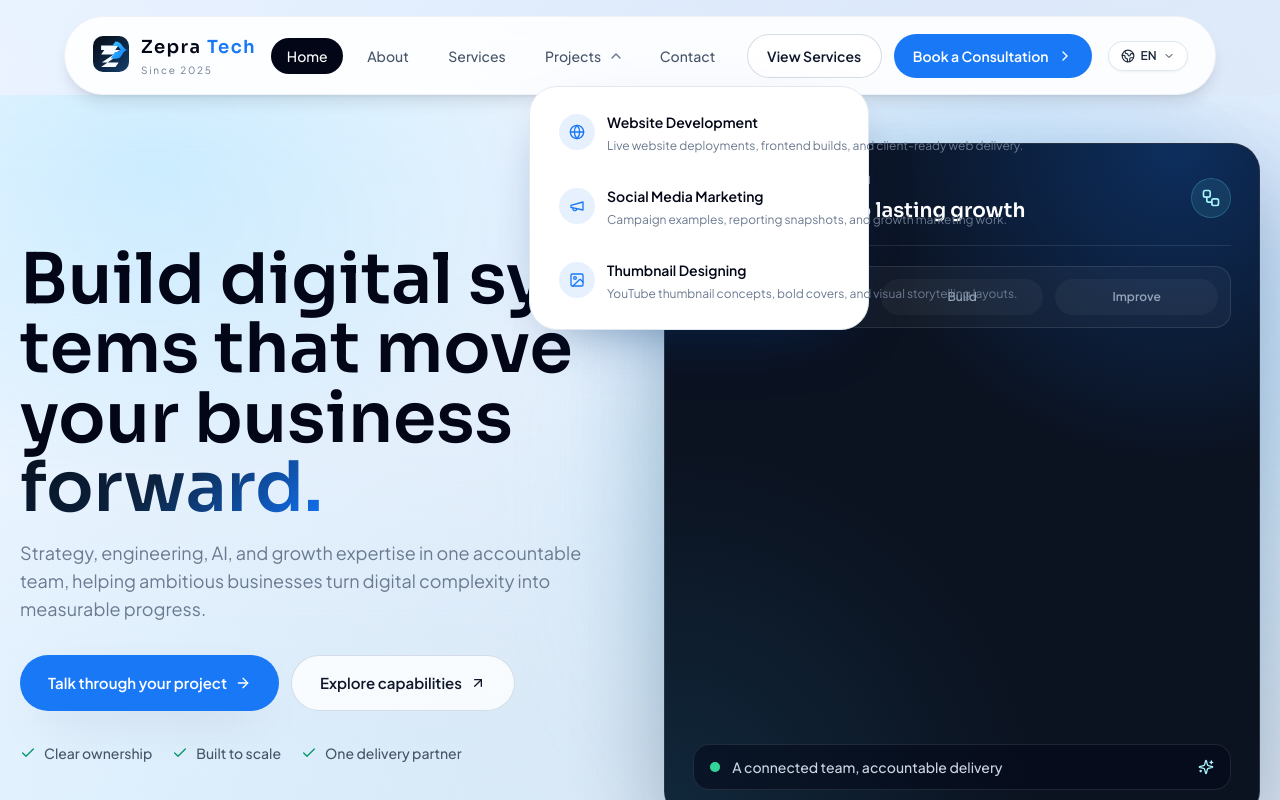
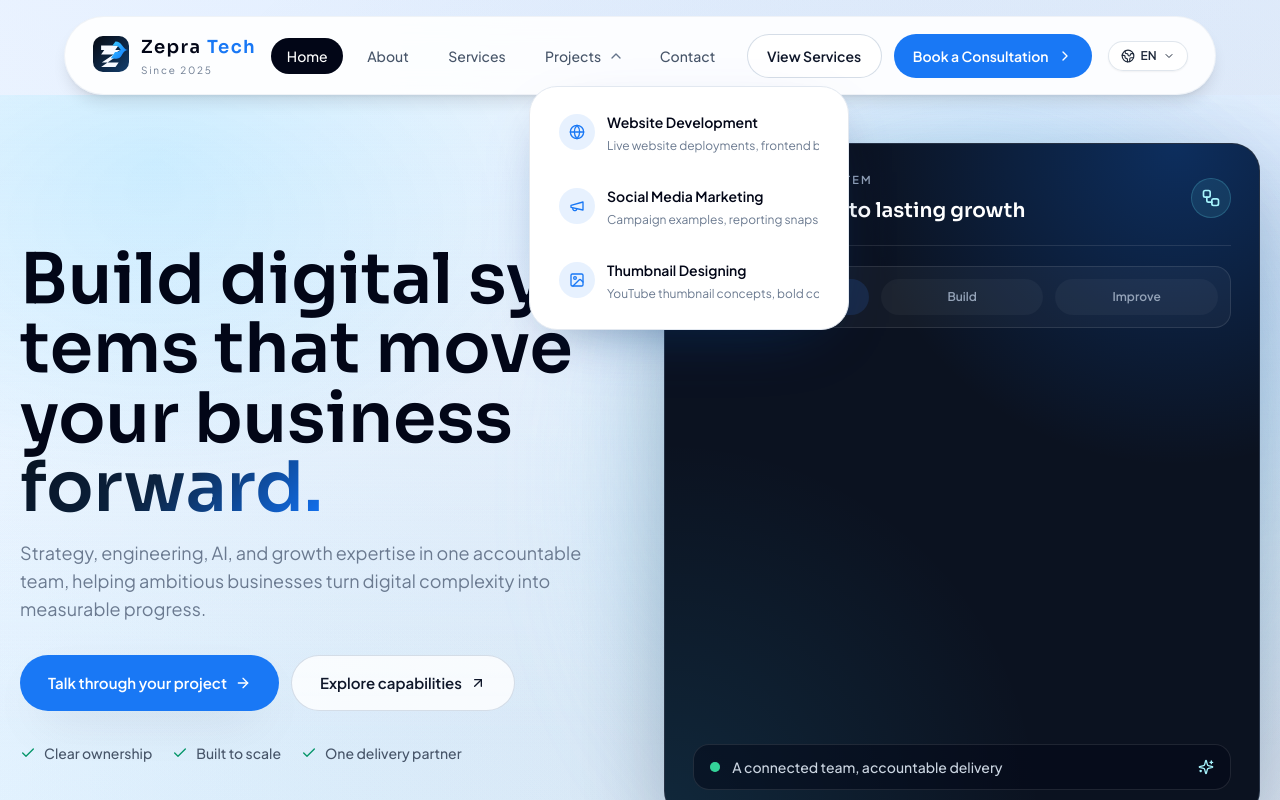
Before and after one commit to mawaisawan2008/test-zepra, a Next.js app: page / in a window 1280 px wide. Both pictures are taken after a click on the button "Projects". Shown: the top 800 px of the page. Built offline with nearby package versions, Linux system fonts and the light colour scheme.

Commit message:
Updated changes

```diff
--- a/components/layout/site-header.jsx
+++ b/components/layout/site-header.jsx
@@ -194,8 +194,8 @@ export function SiteHeader() {
                         isActive ? "text-white" : "text-slate-500",
                       )}
                     />
-                    <div className="invisible absolute left-0 top-full z-30 w-[340px] translate-y-2 pt-3 opacity-0 transition-all duration-200 group-hover:visible group-hover:translate-y-0 group-hover:opacity-100 group-focus-within:visible group-focus-within:translate-y-0 group-focus-within:opacity-100">
-                      <div className="rounded-[28px] border border-slate-200 bg-white p-3 shadow-premium">
+                    <div className="invisible absolute left-0 top-full z-50 w-80 max-w-xs translate-y-2 pt-3 opacity-0 transition-all duration-200 group-hover:visible group-hover:translate-y-0 group-hover:opacity-100 group-focus-within:visible group-focus-within:translate-y-0 group-focus-within:opacity-100">
+                      <div className="overflow-hidden rounded-[28px] border border-slate-200 bg-white p-3 shadow-premium break-words">
                         <div className="space-y-1">
                           {item.children.map((child) => (
                             <Link
@@ -204,11 +204,11 @@ export function SiteHeader() {
                               className="group/item flex items-start gap-3 rounded-[22px] border border-transparent bg-white px-4 py-3 transition-colors duration-200 hover:border-primary/10 hover:bg-sky-50"
                             >
                               <ProjectIconBadge href={child.href} />
-                              <span className="block">
-                                <span className="block text-sm font-semibold text-slate-950">
+                              <span className="block flex-1 min-w-0">
+                                <span className="block truncate text-sm font-semibold text-slate-950">
                                   {t(projectTranslationKeys[child.href] ?? "nav.projects")}
                                 </span>
-                                <span className="mt-1 block text-xs leading-5 text-brand-slate">
+                                <span className="mt-1 block text-xs leading-5 text-brand-slate break-words line-clamp-2">
                                   {t(`${projectTranslationKeys[child.href]}Description`)}
                                 </span>
                               </span>
@@ -306,12 +306,12 @@ export function SiteHeader() {
                             className="group/item flex items-start gap-3 rounded-2xl border border-slate-200/70 bg-white/80 px-4 py-3 transition-colors duration-200 hover:border-primary/20 hover:bg-slate-50"
                           >
                             <ProjectIconBadge href={child.href} />
-                            <span className="block">
-                                <span className="block text-sm font-semibold text-slate-950">
-                                  {t(projectTranslationKeys[child.href] ?? "nav.projects")}
+                            <span className="block flex-1 min-w-0">
+                              <span className="block truncate text-sm font-semibold text-slate-950">
+                                {t(projectTranslationKeys[child.href] ?? "nav.projects")}
                               </span>
-                              <span className="mt-1 block text-xs leading-5 text-brand-slate">
-                                  {t(`${projectTranslationKeys[child.href]}Description`)}
+                              <span className="mt-1 block text-xs leading-5 text-brand-slate break-words line-clamp-2">
+                                {t(`${projectTranslationKeys[child.href]}Description`)}
                               </span>
                             </span>
                           </Link>
```
